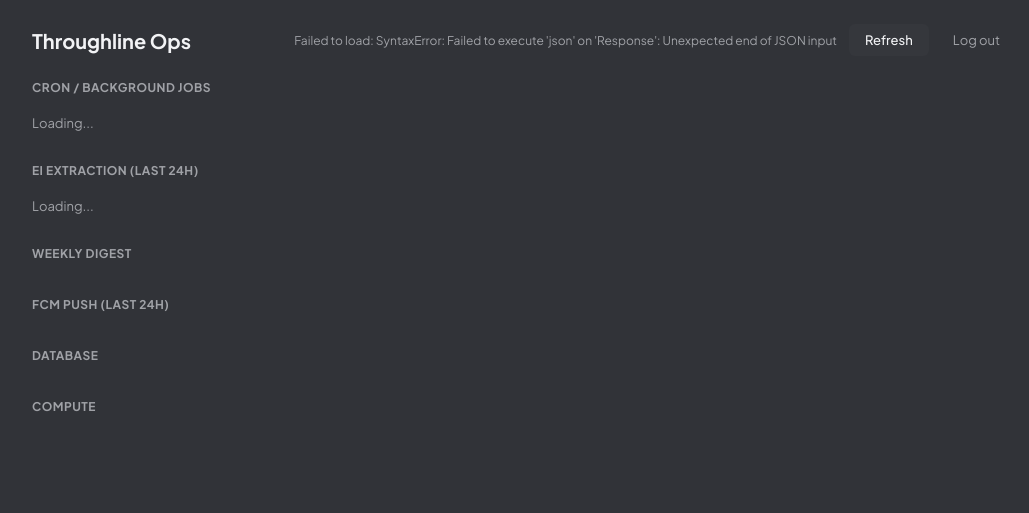
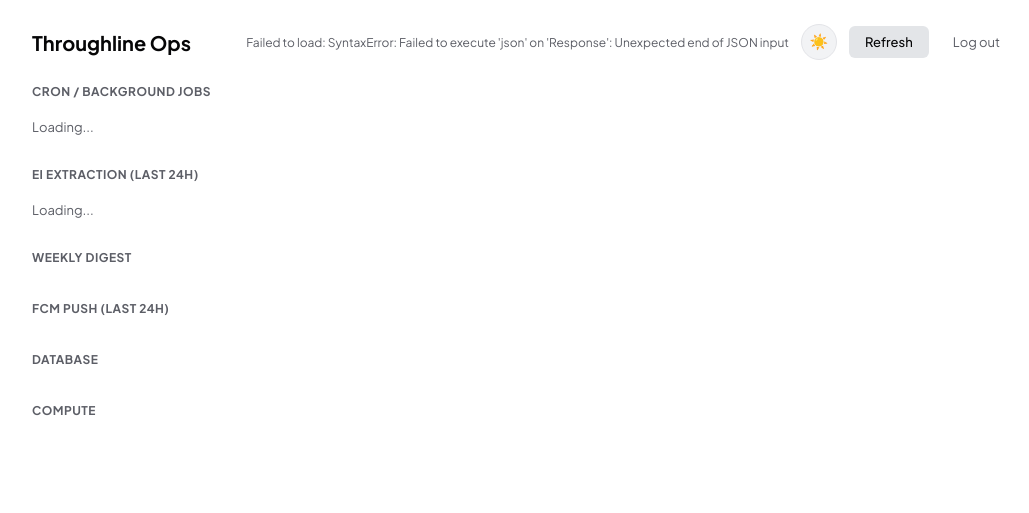
Before and after one commit to proCoder02/throughline, a Flask app: page /admin in a window 1280 px wide. Shown: the top 513 px of the page, without its empty margins (118-1147 px from the left). Run offline with Flask 3, Linux system fonts and the light colour scheme; the visitor is signed in with stand-in values (Sample User, id 1); data that the repository does not hold is empty; parts of the project's set-up code (start-up, migrations or seed data) failed here and were passed over; some libraries are stand-ins or nearby versions.

Commit message:
Add light/dark theme toggle to admin dashboard
Same mechanism as the main app's useTheme.js: data-theme attribute on
<html>, set before first paint via an inline script to avoid a flash of
the wrong theme, defaults to the OS prefers-color-scheme, persisted on
toggle. Uses its own localStorage key (admin_theme, not the main app's
"theme") since this is a separate audience/credential -- picking a theme
here shouldn't silently change the consumer app's theme too.

Added the light-theme token overrides (same values as theme.css's
[data-theme="light"] block) plus light-mode variants for the pill/badge
colors this page added on top of the shared tokens, so status colors keep
correct contrast in both themes instead of just being legible on dark.

Co-Authored-By: Claude Sonnet 5 <noreply@anthropic.com>

```diff
--- a/templates/admin_dashboard.html
+++ b/templates/admin_dashboard.html
@@ -4,14 +4,28 @@
 <meta charset="utf-8">
 <meta name="viewport" content="width=device-width, initial-scale=1">
 <title>Throughline Ops</title>
+<script>
+  // Set the theme attribute before first paint, same reasoning as the
+  // main app's useTheme.js -- otherwise the page flashes the wrong theme
+  // for a frame on load. Own localStorage key (not the main app's "theme")
+  // since this is a separate audience/credential -- picking a theme here
+  // shouldn't silently change the consumer app's theme too.
+  (function () {
+    var saved = localStorage.getItem('admin_theme');
+    var theme = saved === 'light' || saved === 'dark' ? saved
+      : (window.matchMedia && window.matchMedia('(prefers-color-scheme: light)').matches ? 'light' : 'dark');
+    document.documentElement.dataset.theme = theme;
+  })();
+</script>
 <link rel="preconnect" href="https://fonts.googleapis.com">
 <link rel="preconnect" href="https://fonts.gstatic.com" crossorigin>
 <link href="https://fonts.googleapis.com/css2?family=Plus+Jakarta+Sans:ital,wght@0,400;0,500;0,600;0,700;0,800;1,400&display=swap" rel="stylesheet">
 <style>
-  /* Same design tokens as frontend/src/theme.css (dark palette) -- kept in
-     sync by value, not by sharing the file, since this is a plain
-     server-rendered page with no build step. Only the subset this page
-     actually uses is reproduced here. */
+  /* Same design tokens as frontend/src/theme.css -- kept in sync by value,
+     not by sharing the file, since this is a plain server-rendered page
+     with no build step. Dark is the bare :root default, same as the main
+     app; [data-theme="light"] overrides every color token. Only the
+     subset this page actually uses is reproduced here. */
   :root {
     --wa-bg-app: #313338;
     --wa-panel: #2b2d31;
@@ -28,6 +42,10 @@
     --wa-warn-bg: #3d3720;
     --wa-warn-text: #f2d585;
 
+    --pill-ok-bg: rgba(35,165,90,0.18); --pill-ok-text: #4fd189;
+    --pill-warn-bg: rgba(242,213,133,0.18); --pill-warn-text: #f2d585;
+    --pill-bad-bg: rgba(218,55,60,0.18); --pill-bad-text: #f3787c;
+
     --space-1: 4px; --space-2: 8px; --space-3: 12px; --space-4: 16px;
     --space-5: 20px; --space-6: 24px;
 
@@ -41,6 +59,29 @@
     --shadow-sm: 0 2px 8px rgba(0,0,0,0.28);
     --shadow-md: 0 4px 14px rgba(0,0,0,0.32);
   }
+  :root[data-theme="light"] {
+    --wa-bg-app: #ffffff;
+    --wa-panel: #f2f3f5;
+    --wa-hover: #e3e5e8;
+    --wa-border: #e3e4e8;
+    --wa-text: #060607;
+    --wa-text-soft: #5c5e66;
+    --wa-accent: #0F9C8C;
+    --wa-accent-dark: #0C7E72;
+    --wa-accent-solid: #0e816f;
+    --wa-accent-solid-hover: #0c6e5f;
+    --wa-danger: #da373c;
+    --wa-online: #1f8a4c;
+    --wa-warn-bg: #FFF3CD;
+    --wa-warn-text: #7A5B00;
+
+    --pill-ok-bg: rgba(31,138,76,0.14); --pill-ok-text: #1f8a4c;
+    --pill-warn-bg: rgba(122,91,0,0.14); --pill-warn-text: #7A5B00;
+    --pill-bad-bg: rgba(218,55,60,0.12); --pill-bad-text: #b7282c;
+
+    --shadow-sm: 0 2px 8px rgba(20,20,30,0.08);
+    --shadow-md: 0 4px 14px rgba(20,20,30,0.10);
+  }
   * { box-sizing: border-box; }
   body {
     margin: 0; background: var(--wa-bg-app); color: var(--wa-text);
@@ -48,19 +89,30 @@
     -webkit-font-smoothing: antialiased;
     padding: var(--space-6) var(--space-4) 60px;
   }
+  body, .card, .btn-secondary, a.logout, .theme-toggle {
+    transition: background-color var(--duration-slow) var(--ease-standard),
+                color var(--duration-slow) var(--ease-standard),
+                border-color var(--duration-slow) var(--ease-standard);
+  }
   .wrap { max-width: 980px; margin: 0 auto; }
   header { display: flex; align-items: center; justify-content: space-between; margin-bottom: var(--space-6); flex-wrap: wrap; gap: var(--space-3); }
   h1 { font-size: var(--text-2xl); margin: 0; font-weight: 700; }
   .meta { font-size: var(--text-xs); color: var(--wa-text-soft); }
-  a.logout { color: var(--wa-text-soft); font-size: var(--text-sm); text-decoration: none; padding: var(--space-2) var(--space-3); border-radius: var(--radius-sm); transition: background-color var(--duration-base) var(--ease-standard), color var(--duration-base) var(--ease-standard); }
+  a.logout { color: var(--wa-text-soft); font-size: var(--text-sm); text-decoration: none; padding: var(--space-2) var(--space-3); border-radius: var(--radius-sm); }
   a.logout:hover { background: var(--wa-hover); color: var(--wa-text); }
+
+  .theme-toggle {
+    width: 36px; height: 36px; border-radius: var(--radius-round);
+    border: 1px solid var(--wa-border); background: var(--wa-panel); color: var(--wa-text-soft);
+    display: flex; align-items: center; justify-content: center; font-size: 15px; cursor: pointer;
+  }
+  .theme-toggle:hover { background: var(--wa-hover); }
 
   .btn-secondary {
     background: var(--wa-hover); color: var(--wa-text); border: 0; font-family: inherit;
     font-size: var(--text-sm); font-weight: 500; padding: var(--space-2) var(--space-4); border-radius: var(--radius-sm); cursor: pointer;
-    transition: background-color var(--duration-base) var(--ease-standard);
   }
-  .btn-secondary:hover { background: #3f4147; }
+  .btn-secondary:hover { filter: brightness(1.1); }
   .btn-secondary:disabled { opacity: 0.6; cursor: default; }
 
   section { margin-bottom: var(--space-6); }
@@ -72,7 +124,6 @@
   .card {
     background: var(--wa-panel); border: 1px solid transparent; border-radius: var(--radius-md); padding: var(--space-4);
     animation: cardIn var(--duration-slow) var(--ease-out) both;
-    transition: border-color var(--duration-base) var(--ease-standard), box-shadow var(--duration-base) var(--ease-standard);
   }
   .card:hover { border-color: var(--wa-border); box-shadow: var(--shadow-sm); }
   .card .title { font-size: var(--text-sm); color: var(--wa-text); font-weight: 600; margin-bottom: var(--space-2); display: flex; align-items: center; gap: var(--space-2); }
@@ -95,9 +146,9 @@
   table td { padding: var(--space-2); border-bottom: 1px solid var(--wa-border); color: var(--wa-text); }
 
   .pill { font-size: var(--text-xs); padding: 2px var(--space-2); border-radius: var(--radius-pill); font-weight: 600; }
-  .pill.ok { background: rgba(35,165,90,0.18); color: #4fd189; }
-  .pill.warn { background: rgba(242,213,133,0.18); color: var(--wa-warn-text); }
-  .pill.bad { background: rgba(218,55,60,0.18); color: #f3787c; }
+  .pill.ok { background: var(--pill-ok-bg); color: var(--pill-ok-text); }
+  .pill.warn { background: var(--pill-warn-bg); color: var(--pill-warn-text); }
+  .pill.bad { background: var(--pill-bad-bg); color: var(--pill-bad-text); }
 
   .empty { color: var(--wa-text-soft); font-size: var(--text-sm); padding: var(--space-2) 0; }
   .err { color: var(--wa-danger); font-size: var(--text-sm); }
@@ -109,6 +160,7 @@
     <h1>Throughline Ops</h1>
     <div style="display:flex; align-items:center; gap:var(--space-3);">
       <span class="meta" id="generated-at">loading...</span>
+      <button class="theme-toggle" id="theme-toggle" onclick="toggleTheme()" aria-label="Toggle light/dark theme">🌙</button>
       <button class="btn-secondary" id="refresh-btn" onclick="refresh()">Refresh</button>
       <a class="logout" href="/admin/logout">Log out</a>
     </div>
@@ -328,6 +380,17 @@ async function refresh() {
   }
 }
 
+function updateToggleIcon() {
+  document.getElementById('theme-toggle').textContent = document.documentElement.dataset.theme === 'light' ? '☀️' : '🌙';
+}
+function toggleTheme() {
+  var next = document.documentElement.dataset.theme === 'light' ? 'dark' : 'light';
+  document.documentElement.dataset.theme = next;
+  localStorage.setItem('admin_theme', next);
+  updateToggleIcon();
+}
+updateToggleIcon();
+
 refresh();
 setInterval(refresh, REFRESH_MS);
 </script>
```
Also changed, not shown: templates/admin_login.html (+58 -5 lines).
